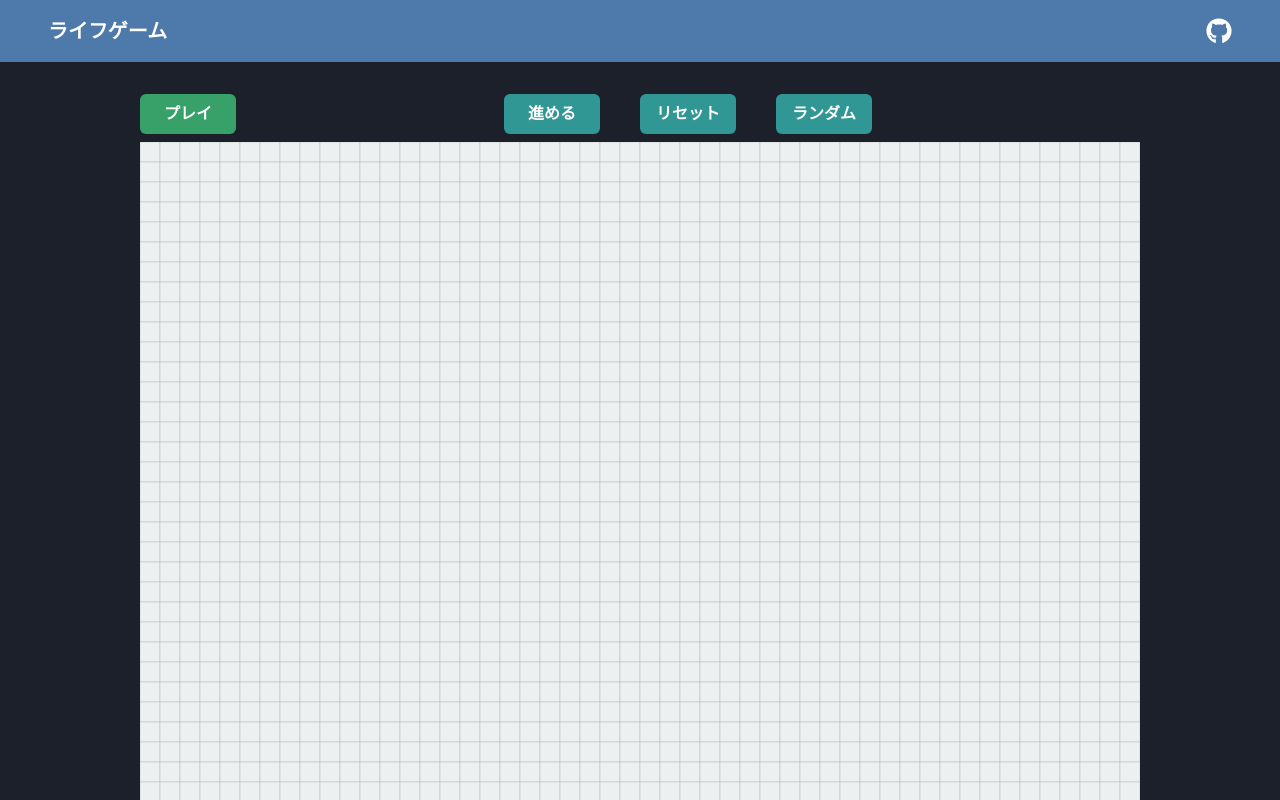
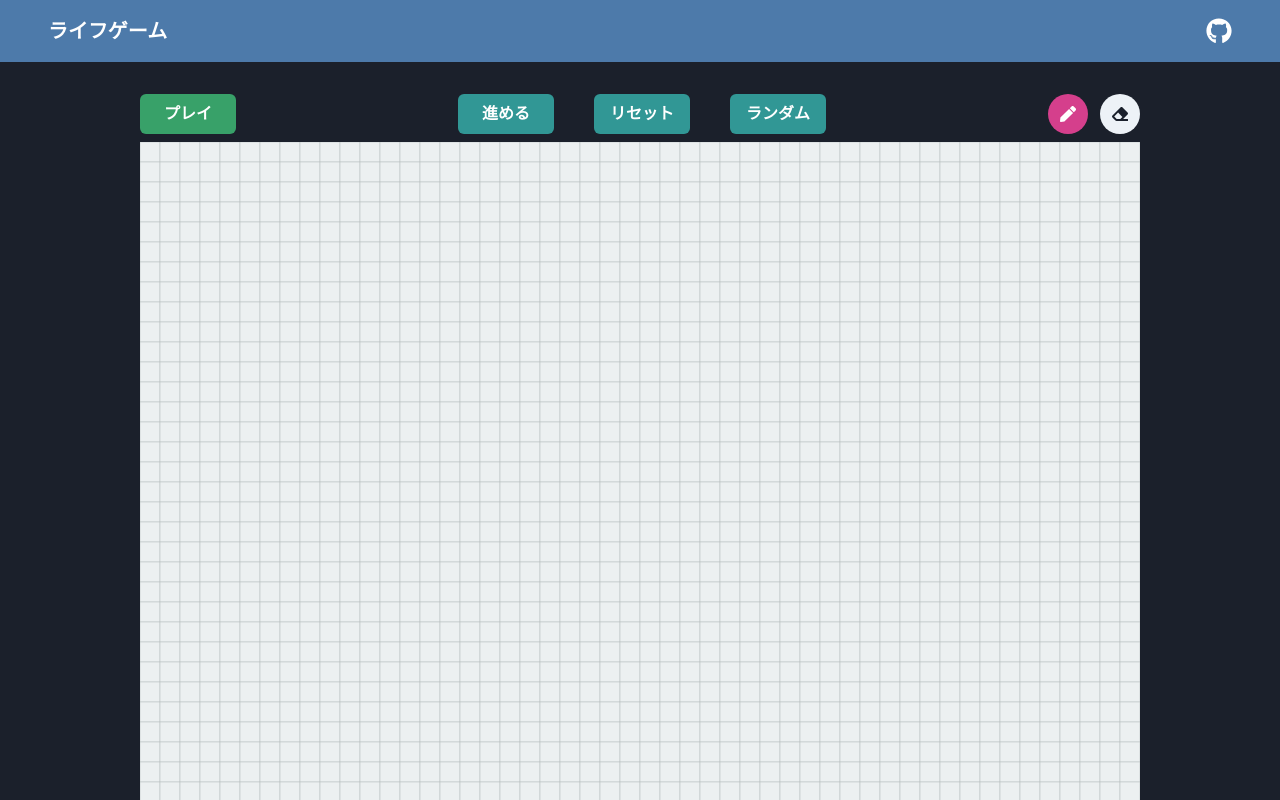
Before and after one commit to skuralll/oc-lifegame, a React (Vite) app in the folder oc_client/: page / in a window 1280 px wide. Shown: the top 800 px of the page. Built offline with nearby package versions, Linux system fonts and the light colour scheme.

Commit message:
Add DrawModeController for chaning draw mode

```diff
--- a/oc_client/src/components/Cell.tsx
+++ b/oc_client/src/components/Cell.tsx
@@ -16,8 +16,6 @@ type CellProps = {
 export const Cell = ({ col, row, x, y, cellSize, alive }: CellProps) => {
   const { setCellState } = useContext(BoardContext) as BoardContextType;
   const { isDrawMode } = useContext(GameContext) as GameContextType;
-
-  console.log('this is a test');
 
   const handleClick = () => {
     setCellState(col, row, isDrawMode ? 1 : 0);
--- /dev/null
+++ b/oc_client/src/components/DrawModeController.tsx
@@ -0,0 +1,29 @@
+import { HStack, IconButton } from '@chakra-ui/react';
+import { useContext } from 'react';
+import { FaPen } from 'react-icons/fa';
+import { FaEraser } from 'react-icons/fa';
+import { GameContext, GameContextType } from '../contexts/GameProvider';
+
+type DrawModeControllerProps = {};
+
+export const DrawModeController = ({}: DrawModeControllerProps) => {
+  const { setIsDrawMode, isDrawMode } = useContext(GameContext) as GameContextType;
+  return (
+    <HStack spacing={3}>
+      <IconButton
+        icon={<FaPen />}
+        aria-label={'draw'}
+        isRound={true}
+        onClick={() => setIsDrawMode(true)}
+        colorScheme={isDrawMode ? 'pink' : undefined}
+      ></IconButton>
+      <IconButton
+        icon={<FaEraser />}
+        aria-label={'erase'}
+        isRound={true}
+        onClick={() => setIsDrawMode(false)}
+        colorScheme={!isDrawMode ? 'pink' : undefined}
+      ></IconButton>
+    </HStack>
+  );
+};
--- a/oc_client/src/components/LifeGame.tsx
+++ b/oc_client/src/components/LifeGame.tsx
@@ -5,6 +5,7 @@ import { useAnimationFrame } from '../hooks/AnimationFrame';
 import { Box, Center, Flex, HStack, Spacer, VStack } from '@chakra-ui/react';
 import { BaseController } from './BaseController';
 import { AutoButton } from './AutoButton';
+import { DrawModeController } from './DrawModeController';
 
 export const LifeGame = () => {
   const { boardState, advanceBoard } = useContext(BoardContext) as BoardContextType;
@@ -40,6 +41,7 @@ export const LifeGame = () => {
           <Spacer />
           <BaseController isAuto={_isAuto} setIsAuto={setIsAuto} />
           <Spacer />
+          <DrawModeController />
         </Flex>
         <Board cellSize={cellSize} />
       </VStack>
```
Also changed, not shown: oc_client/src/components/Controller.tsx (deleted, +0 -44 lines), 2 other files (tests, documents, lock files or other folders).
